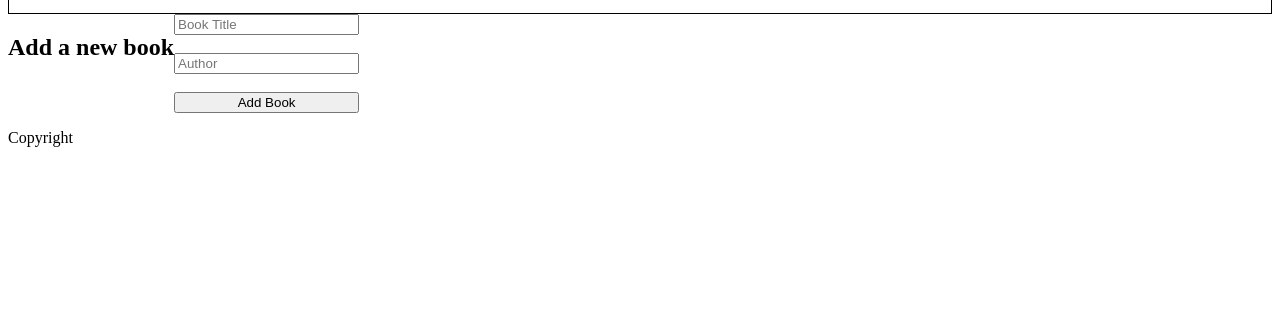
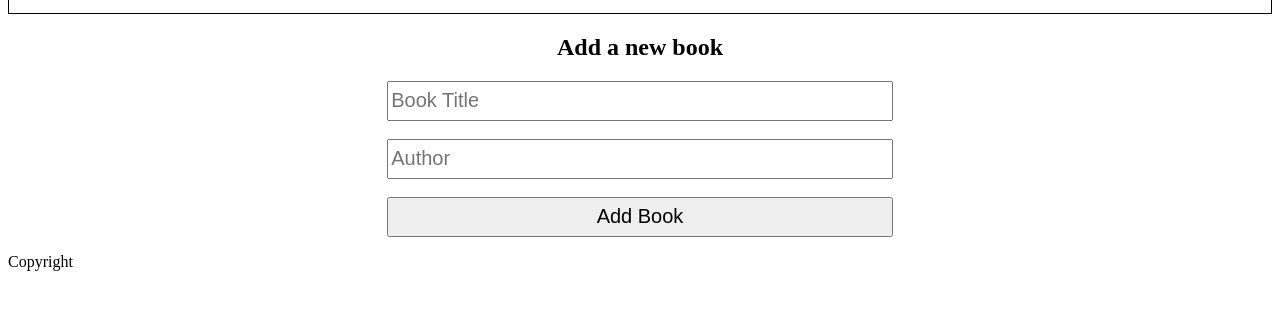
Before and after one commit to joramot/awesome_books, a website: page index.html in a window 1280 px wide. Both pictures are taken after a click on the item "Add_Book". Shown: the part 76-386 px from the top of the page. Drawn offline with Linux system fonts and the light colour scheme.

Commit message:
Update style.css for better look

```diff
--- a/style.css
+++ b/style.css
@@ -42,6 +42,9 @@ header {
 .add-book {
   display: none;
   width: 100%;
+  flex-direction: column;
+  justify-content: center;
+  align-items: center;
 }
 
 .add-book form {
@@ -69,6 +72,9 @@ header {
   display: flex;
   justify-content: space-between;
   width: 100%;
+  border-bottom: 1px solid gray;
+  padding: 5px;
+  background-color: beige;
 }
 
 .contact {
@@ -81,3 +87,14 @@ header {
 .contact p {
   text-align: center;
 }
+
+.form-book {
+  display: flex;
+  flex-direction: column;
+  width: 40%;
+}
+
+.input {
+  height: 40px;
+  font-size: 20px;
+}
```
